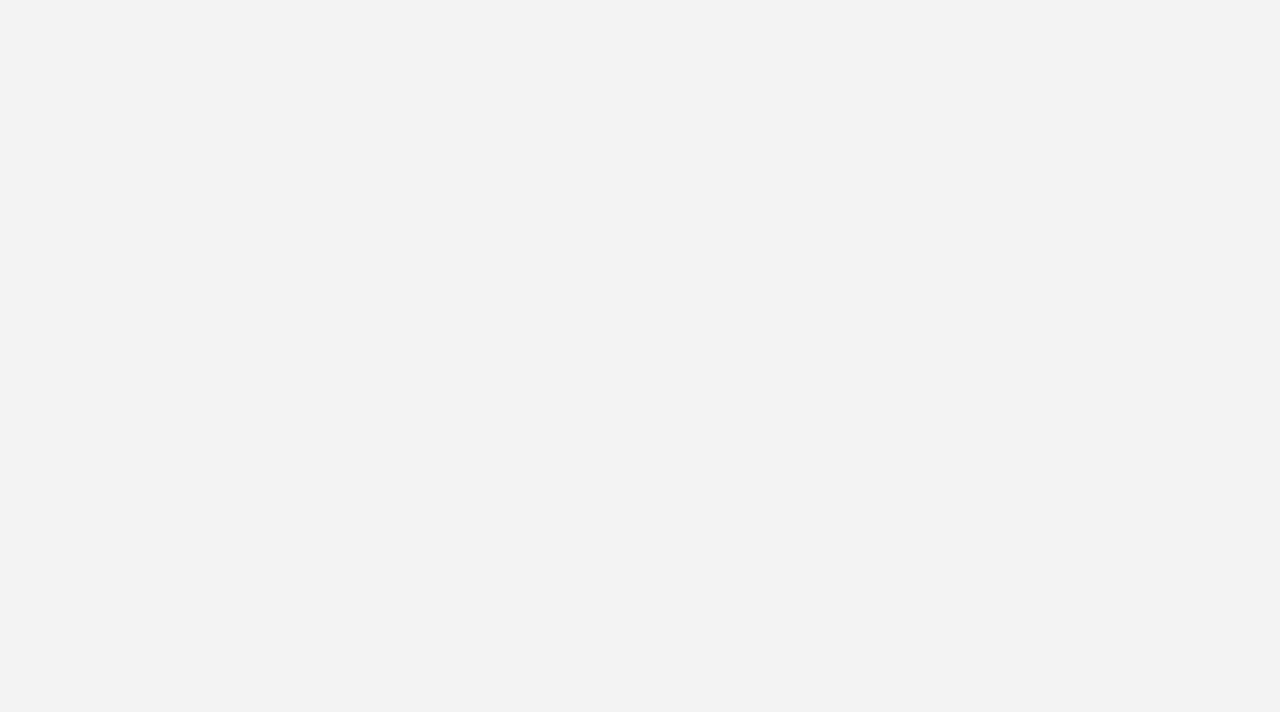
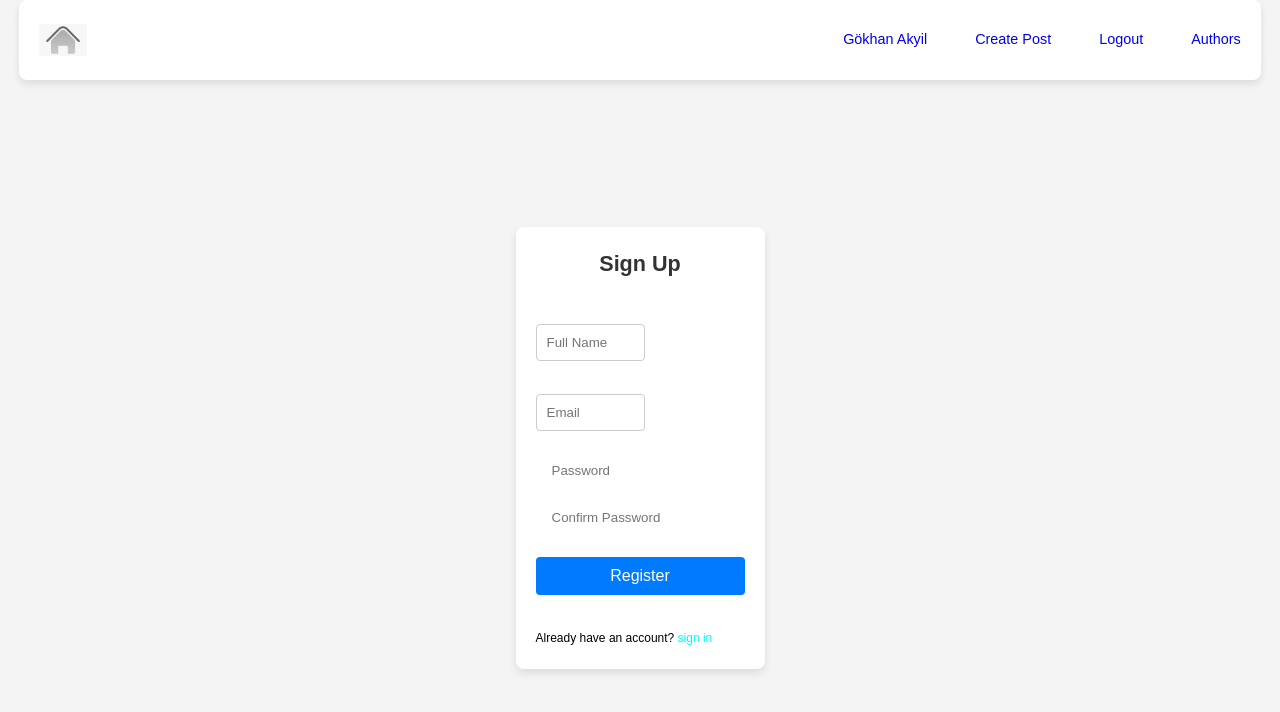
Before and after one commit to akyil88/my-blog-app-capstone, a React (Vite) app in the folder frontend/: page /register in a window 1280 px wide. Before the commit this address had no page. Shown: the top 712 px of the page. Built offline with nearby package versions, Linux system fonts and the light colour scheme.

Commit message:
Login und Register Style

```diff
--- a/frontend/src/App.tsx
+++ b/frontend/src/App.tsx
@@ -3,6 +3,8 @@ import Homepage from "./HomePage/HomePage.tsx";
 import BlogCreatePage from "./BlogCreatePage/BlogCreatePage.tsx";
 import BlogDetail from "./BlogDetailPage/BlogDetail.tsx";
 import EditPost from "./BlogEditPage/BlogEdit.tsx";
+import Register from "./RegisterPage/Register.tsx";
+import Login from "./LoginPage/Login.tsx";
 
 function App() {
 
@@ -13,6 +15,8 @@ function App() {
             <Route path="create" element={<BlogCreatePage/>}/>
             <Route path="/blog/:id" element={<BlogDetail/>}/>
             <Route path="/blog/:id/edit" element={<EditPost />} />
+            <Route path="/register" element={<Register/>}/>
+            <Route path="/login" element={<Login/>}/>
         </Routes>
     );
 }
--- a/frontend/src/BlogCard/BlogCard.css
+++ b/frontend/src/BlogCard/BlogCard.css
@@ -6,26 +6,27 @@ body {
     display: flex;
     justify-content: center;
     align-items: center;
-    height: 135vh;
+    min-height: 100vh; /* Mindesthöhe des Viewports */
 }
 
 .container {
     background-color: #f4f4f4;
     border-radius: 8px;
-    padding-bottom: 2rem;
+    padding: 20px;
     cursor: default;
+}
 
-}
 .blog-card {
-    display: grid;
-    grid-template-columns: repeat(auto-fit, minmax(300px, 1fr));
-    gap: 20px;
-    justify-content: center; /* Zentriert die Karten horizontal */
+    display: flex; /* Flexbox für die Blog-Karte */
+    gap: 20px; /* Abstand zwischen Bild und Inhalt */
+    padding: 10px;
+    box-shadow: 0 4px 8px rgba(0, 0, 0, 0.1);
+    transition: transform 0.3s ease;
 }
 
 @media (max-width: 768px) {
     .blog-card {
-        grid-template-columns: 1fr; /* Ein Spalte auf kleineren Bildschirmen */
+        flex-direction: column; /* Stapeln auf kleineren Bildschirmen */
     }
 }
 
@@ -35,20 +36,20 @@ body {
 
 .image-preview {
     width: 35%; /* Breite des Bildes */
-
-    border-radius: 10%;
+    max-width: 200px; /* Maximale Breite des Bildes */
+    border-radius: 8px; /* Abgerundete Ecken */
+    overflow: hidden;
 }
 
 .image-preview img {
-
     width: 100%;
-    height: auto; /* Automatische Höhe */
-    object-fit: cover; /* Bild zuschneiden, um den Container zu füllen */
+    height: auto;
+    object-fit: cover;
     display: block;
+    border-radius: 8px; /* Abgerundete Ecken */
 }
 
 .blog-content {
-    padding: 10px;
     flex: 1; /* Nimmt den verfügbaren Platz ein */
 }
 
@@ -62,7 +63,6 @@ body {
 .blog-title a {
     text-decoration: none;
     color: inherit;
-
 }
 
 .blog-description {
--- /dev/null
+++ b/frontend/src/LoginPage/Login.tsx
@@ -0,0 +1,40 @@
+import React, {useState, ChangeEvent} from 'react';
+import Header from '../Header/Header';
+import {Link} from 'react-router-dom';
+import "../RegisterPage/Register.css";
+
+const Login: React.FC = () => {
+
+    const [userData, setUserData] = useState({
+
+        email: "",
+        password: ""
+
+    });
+
+    const changeInputHandler = (e: ChangeEvent<HTMLInputElement>) => {
+        setUserData(prevState => {
+            return {...prevState, [e.target.name]: e.target.value};
+        });
+    };
+
+    return (
+        <>
+            <Header/>
+            <section className="login">
+                <div className="container">
+                    <h2>Sign In</h2>
+                    <form className="form login_form">
+
+                        <input type="text" placeholder="Email" name="email" value={userData.email} onChange={changeInputHandler}/>
+                        <input type="password" placeholder="Password" name="password" value={userData.password} onChange={changeInputHandler}/>
+                        <button type="submit" className="btn primary">Login</button>
+                    </form>
+                    <small>Don't have an account? <Link to="/register">sign up</Link></small>
+                </div>
+            </section>
+        </>
+    )
+}
+
+export default Login
--- /dev/null
+++ b/frontend/src/RegisterPage/Register.css
@@ -0,0 +1,36 @@
+.parent-container {
+    display: flex;
+    justify-content: flex-start; /* Sicherstellen, dass der übergeordnete Container links ausgerichtet ist */
+}
+
+.form {
+    display: flex;
+    flex-direction: column;
+    gap: 0.8rem;
+}
+
+input, select, textarea {
+    width: 100%;
+    padding: 0.6rem 1rem;
+    border-radius: 55px;
+    resize: none;
+}
+
+.register, .login, .create-post{
+    margin-inline: auto;
+    height: calc(100vh - 10rem);
+    display:grid;
+    place-items: center;
+}
+.register h2, .login h2, .create-post h2{
+    margin-bottom: 2rem;
+}
+
+.register small, .login small {
+    display: block;
+    margin-top: 1.5rem;
+}
+
+.register small a, .login small a{
+    color: aqua;
+}
--- /dev/null
+++ b/frontend/src/RegisterPage/Register.tsx
@@ -0,0 +1,41 @@
+import React, { useState, ChangeEvent } from 'react';
+import Header from '../Header/Header';
+import { Link } from 'react-router-dom';
+import "../RegisterPage/Register.css";
+
+const Register: React.FC = () => {
+
+    const [userData, setUserData] = useState({
+        name: "",
+        email: "",
+        password: "",
+        password2: ""
+    });
+
+    const changeInputHandler = (e: ChangeEvent<HTMLInputElement>) => {
+        setUserData(prevState => {
+            return { ...prevState, [e.target.name]: e.target.value };
+        });
+    };
+
+    return (
+        <>
+            <Header />
+            <section className="register">
+                <div className="container">
+                    <h2>Sign Up</h2>
+                    <form className="form register_form">
+                        <input type="text" placeholder="Full Name" name="name" value={userData.name} onChange={changeInputHandler} autoFocus />
+                        <input type="text" placeholder="Email" name="email" value={userData.email} onChange={changeInputHandler} />
+                        <input type="password" placeholder="Password" name="password" value={userData.password} onChange={changeInputHandler} />
+                        <input type="password" placeholder="Confirm Password" name="password2" value={userData.password2} onChange={changeInputHandler} />
+                        <button type="submit" className="btn primary">Register</button>
+                    </form>
+                    <small>Already have an account? <Link to="/login">sign in</Link></small>
+                </div>
+            </section>
+        </>
+    );
+};
+
+export default Register
```
Also changed, not shown: frontend/src/BlogCard/AuthorsPage/Authors.tsx (added, +18 -0 lines).
